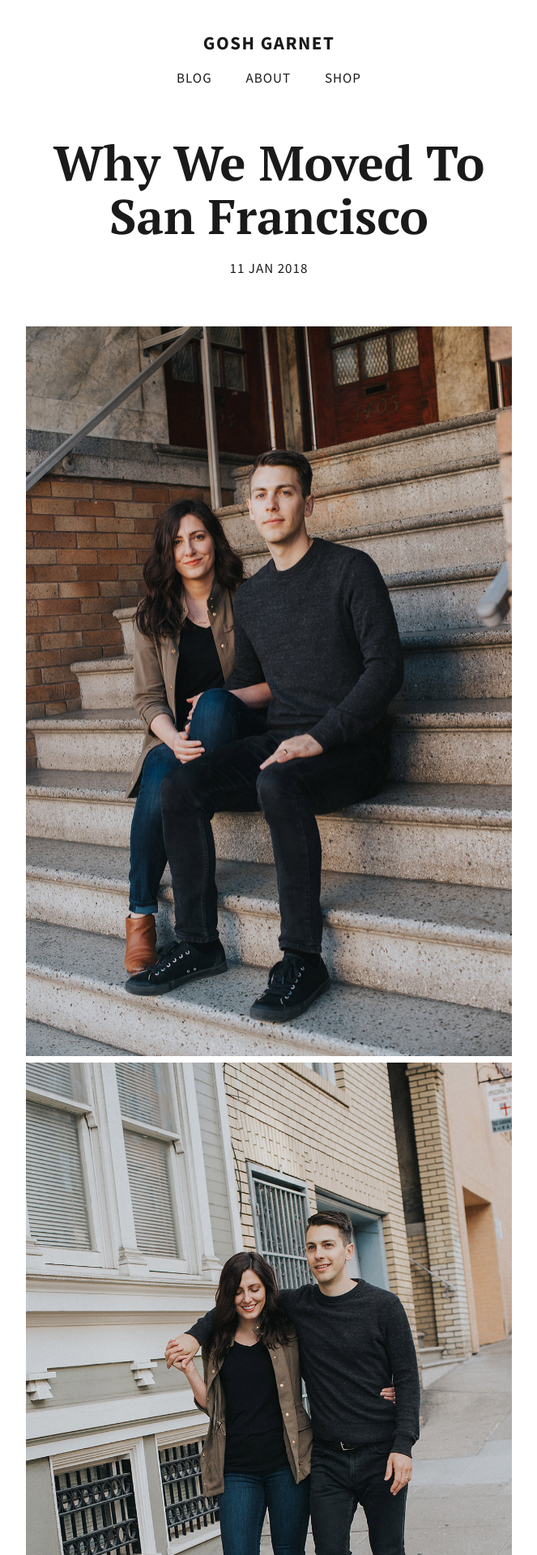
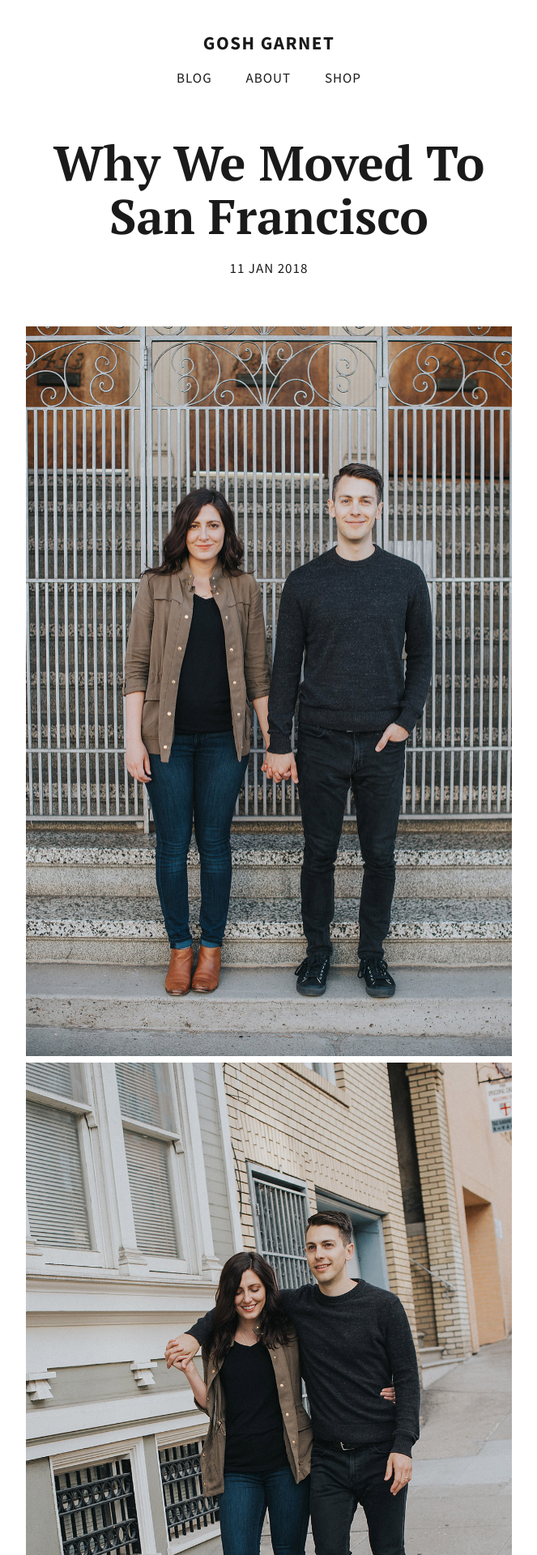
Before and after one commit to totiffany/totiffany.github.io, a Jekyll site: the page built from _posts/2018-01-11-Why-We-Moved-to-San-Francisco.md, in a window 1280 px wide. Shown: the top 1920 px of the page at 81% size, without its empty margins (308-971 px from the left). Built offline with Jekyll 4.4.1, drawn with Linux system fonts in a browser that asks for light colours; our own code applies the rules of GitHub Pages for plain Markdown files.

Commit message:
Update 2018-01-11-Why-We-Moved-to-San-Francisco.md

```diff
--- a/_posts/2018-01-11-Why-We-Moved-to-San-Francisco.md
+++ b/_posts/2018-01-11-Why-We-Moved-to-San-Francisco.md
@@ -1,7 +1,7 @@
 ---
 published: true
 ---
-![Tiffany-Brian-Part-II-1@2x.jpg]({{site.baseurl}}/img/Tiffany-Brian-Part-II-1@2x.jpg)
+![Tiffany-Brian-Part-II-4@2x.jpg]({{site.baseurl}}/img/Tiffany-Brian-Part-II-4@2x.jpg)
 ![Tiffany-Brian-Part-II-2@2x.jpg]({{site.baseurl}}/img/Tiffany-Brian-Part-II-2@2x.jpg)
 ![Tiffany-Brian-Part-II-3@2x.jpg]({{site.baseurl}}/img/Tiffany-Brian-Part-II-3@2x.jpg)
 
```
